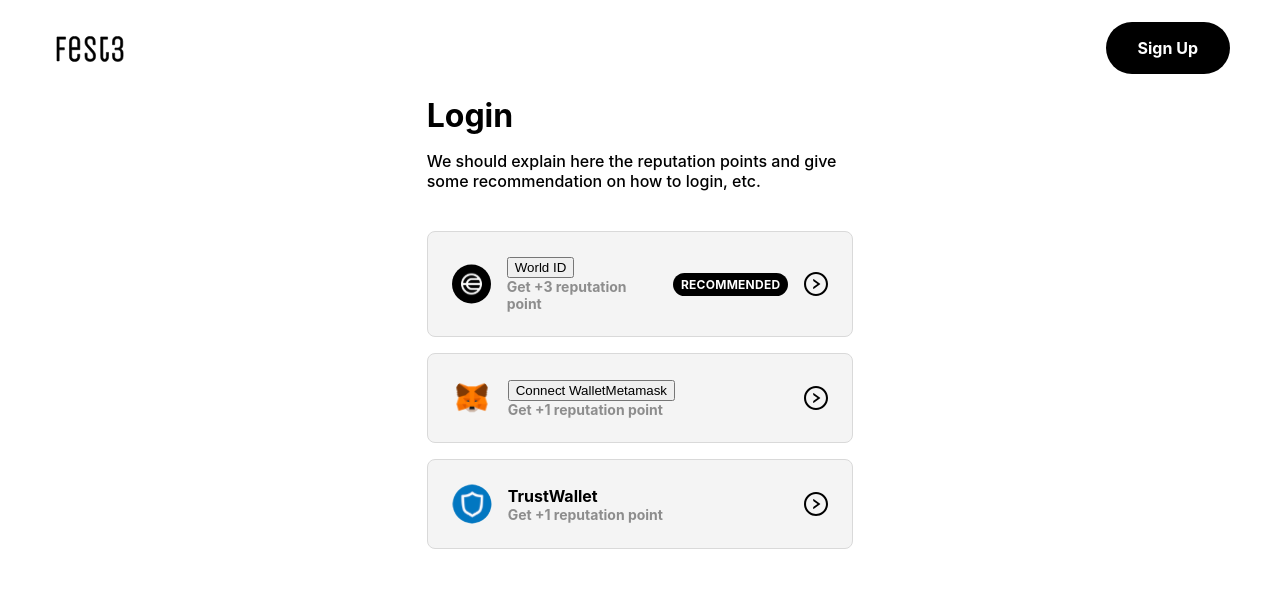
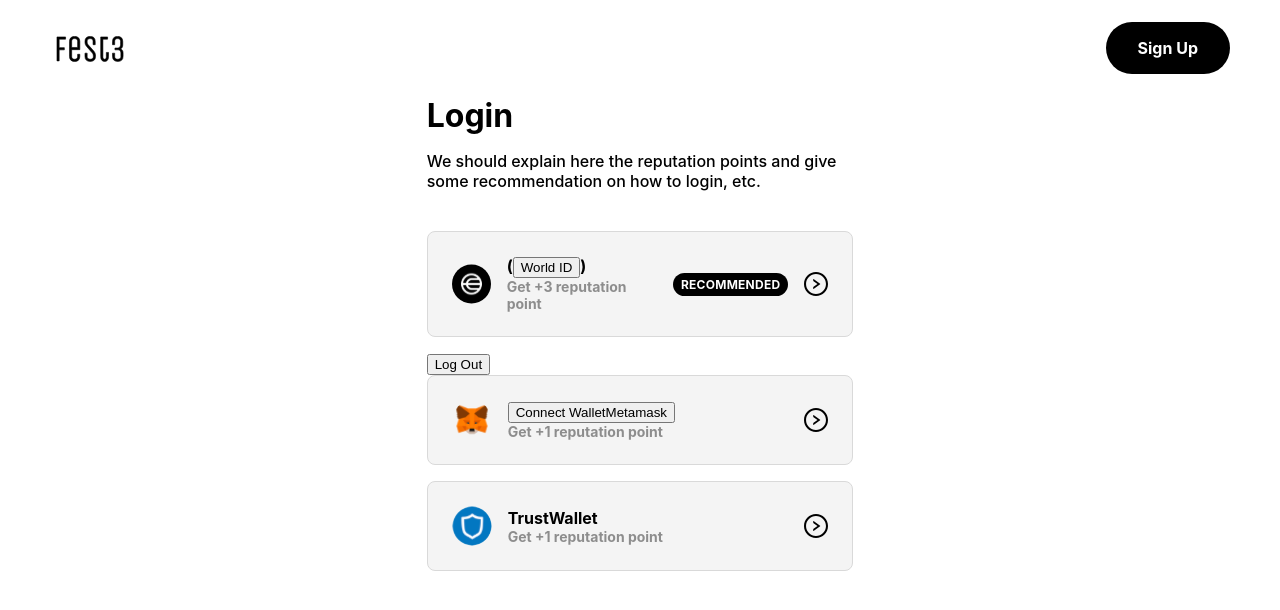
Before and after one commit to happyNariman/fest3, a React (Vite) app in the folder fest3.frontend/: page /login in a window 1280 px wide. Shown: the top 610 px of the page. Built offline with nearby package versions, Linux system fonts and the light colour scheme.

Commit message:
Worldid(BETA)

```diff
--- a/fest3.frontend/src/features/login/Login.tsx
+++ b/fest3.frontend/src/features/login/Login.tsx
@@ -12,9 +12,11 @@
 
 
 
+
 function MetamaskLogin() {
   const [walletAddress, setWalletAddress] = useState<string>("");
   const { loginWithRedirect } = useAuth0();
+  const { isAuthenticated,logout } = useAuth0();
 
   useEffect(() => {
     getCurrentWallet();
@@ -78,12 +80,18 @@
         <div className="wallet">
           <img className='icon' src={logoWorldId} alt="World Id" />
           <div className='name'>
-            <div><button onClick={() => loginWithRedirect()}>World ID</button></div>
+            <div>(<button onClick={() => loginWithRedirect()}>World ID</button>)
+
+            </div>
             <div className='description'>Get +3 reputation point</div>
           </div>
           <div className='recommend'>Recommended</div>
           <RightCircleOutlined />
         </div>
+        <div><button onClick={() => logout({ logoutParams: { returnTo: window.location.origin } })}>
+            Log Out
+            </button></div>
+
 
         <div className="wallet">
           <img className='icon' src={logoMetamask} alt="Metamask" />
--- a/fest3.frontend/src/main.tsx
+++ b/fest3.frontend/src/main.tsx
@@ -7,7 +7,7 @@
 
 ReactDOM.createRoot(document.getElementById("root")!).render(
   <Auth0Provider
-    domain="dev-gqizmgyktir5vnuy.jp.auth0.com"
+    domain="https:// {dev-gqizmgyktir5vnuy.jp.auth0.com} /login/callback"
     clientId="wXZ7BC4DujLLN9t9GQ3dUKSYCf80lyoF"
     authorizationParams={{
       redirect_uri: window.location.origin
```
